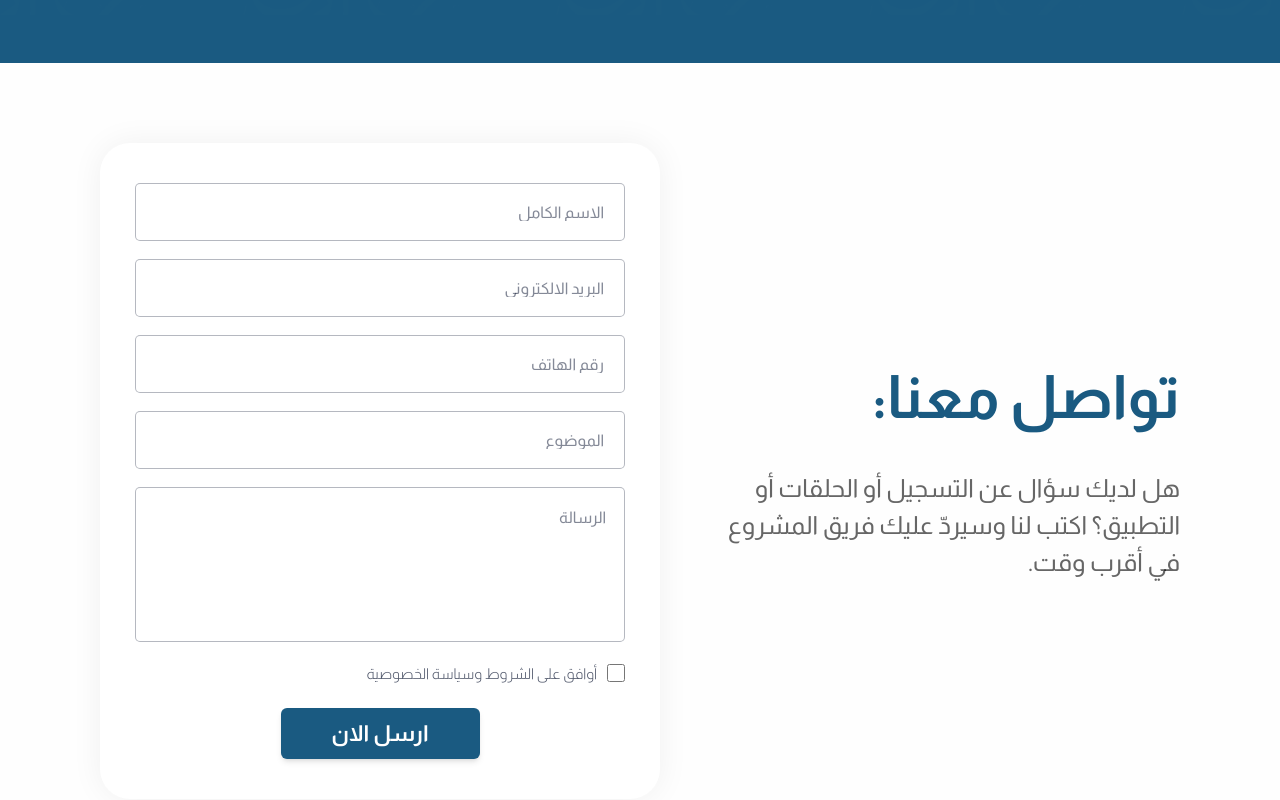
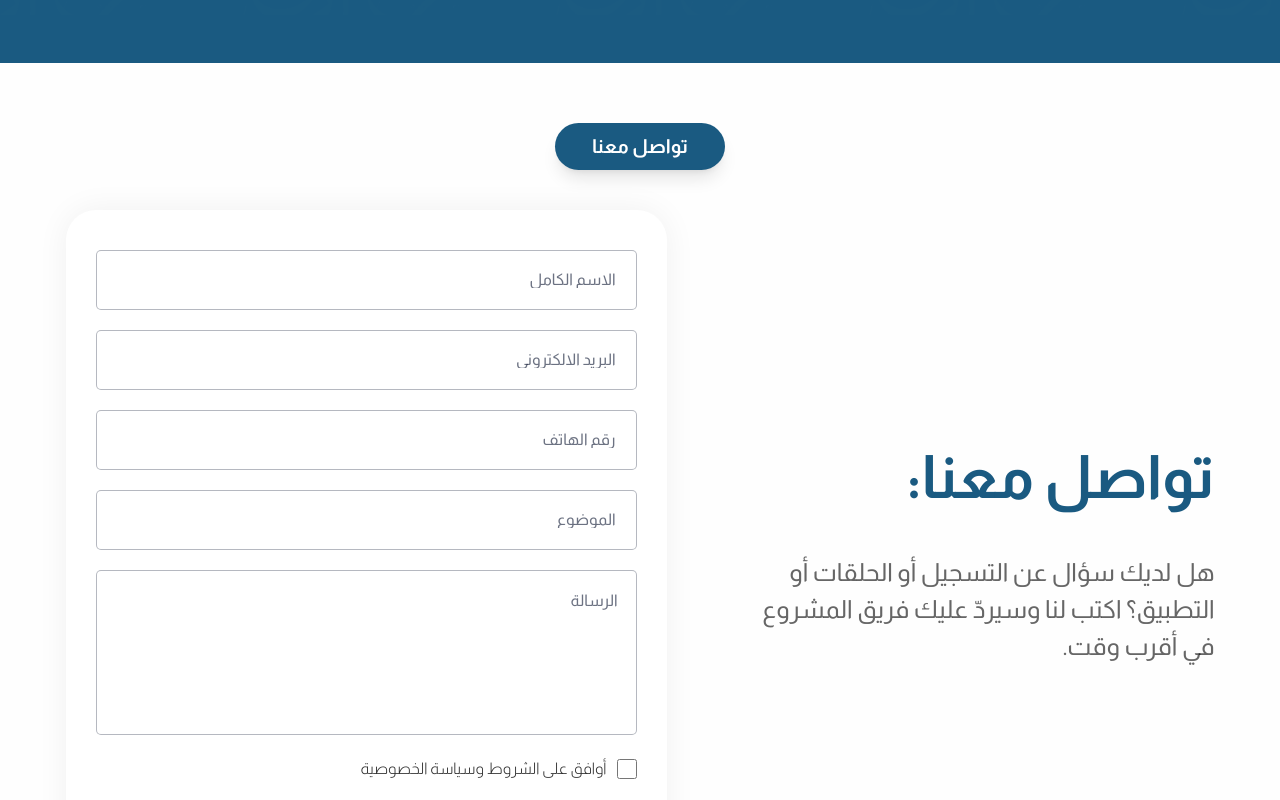
Before and after one commit to lo-ucif/hafez-web, a React (Vite) app: page / in a window 1280 px wide. Shown: the part 5900-6700 px from the top of the page. Built offline with nearby package versions, Linux system fonts and the light colour scheme.

Commit message:
feat: add Contact section component with form validation and success state

```diff
--- a/src/components/home/Contact.tsx
+++ b/src/components/home/Contact.tsx
@@ -1,6 +1,12 @@
 import { useState } from "react";
 import { motion, AnimatePresence } from "framer-motion";
+import SectionTitle from "../common/SectionTitle";
 
+/**
+ * Contact section matching Figma node 312:78 ("section 12").
+ * Features top SectionTitle pill badge, 2-column layout (text on right, form card on left in RTL),
+ * and clean styled form controls with validation.
+ */
 export default function Contact() {
   const [formData, setFormData] = useState({
     fullName: "",
@@ -40,29 +46,46 @@ export default function Contact() {
     <section
       id="contact"
       aria-label="تواصل معنا"
-      className="bg-[#fefefe] w-full py-[50px] md:py-[80px] px-4 sm:px-8 lg:px-[100px] flex justify-center items-center overflow-hidden"
+      className="bg-[#fefefe] w-full py-[40px] md:py-[60px] px-4 sm:px-8 lg:px-[100px] flex flex-col gap-[30px] md:gap-[40px] items-center justify-center relative overflow-hidden"
       dir="rtl"
+      data-node-id="312:78"
+      data-name="section 12"
     >
-      <div className="w-full max-w-[1240px] flex flex-col lg:flex-row items-center justify-between gap-10 lg:gap-[60px]">
-        {/* ── Text Section matching Figma node 298:81 (Right side in RTL) ── */}
-        <div className="w-full lg:w-[488px] flex flex-col gap-6 sm:gap-[30px] lg:gap-[36px] items-start text-right">
+      {/* Top Section Title Pill Badge matching Figma node 312:138 - 312:142 */}
+      <SectionTitle title="تواصل معنا" />
+
+      {/* Main 2-column Content matching Figma node 312:79 */}
+      <div
+        className="w-full max-w-[1240px] flex flex-col lg:flex-row items-center justify-center gap-10 lg:gap-[60px]"
+        data-node-id="312:79"
+      >
+        {/* ── 1. Text Section matching Figma node 312:101 (Right side in RTL) ── */}
+        <div
+          className="w-full lg:w-[488px] flex flex-col gap-6 sm:gap-[30px] lg:gap-[40px] items-start text-right shrink-0"
+          data-node-id="312:101"
+        >
           <h2
-            className="font-['Almarai:Bold'] font-bold text-[#1a5a81] text-[40px] sm:text-[50px] lg:text-[60px] tracking-[-0.6px] leading-[1.2] m-0"
+            className="font-['Almarai:Bold'] font-bold text-[#1a5a81] text-[36px] sm:text-[48px] lg:text-[60px] tracking-[-0.6px] leading-[1.2] m-0"
             dir="auto"
+            data-node-id="312:102"
           >
             تواصل معنا:
           </h2>
 
           <p
-            className="font-['Changa'] font-medium text-[20px] sm:text-[22px] lg:text-[25px] leading-[1.48] text-black/60 m-0"
+            className="font-['Changa:Medium'] font-medium text-[20px] sm:text-[22px] lg:text-[25px] leading-[1.48] text-[rgba(0,0,0,0.6)] m-0"
             dir="auto"
+            data-node-id="312:103"
           >
             هل لديك سؤال عن التسجيل أو الحلقات أو التطبيق؟ اكتب لنا وسيردّ عليك فريق المشروع في أقرب وقت.
           </p>
         </div>
 
-        {/* ── Form Card matching Figma node 298:83 (Left side in RTL) ── */}
-        <div className="bg-white w-full max-w-[560px] rounded-[30px] shadow-[0px_0px_31.9px_0px_rgba(0,0,0,0.06)] px-6 sm:px-[35px] py-[35px] sm:py-[40px] flex flex-col gap-[20px] relative shrink-0">
+        {/* ── 2. Form Card matching Figma node 312:80 (Left side in RTL) ── */}
+        <div
+          className="bg-white w-full max-w-[601px] rounded-[30px] shadow-[0px_0px_31.9px_0px_rgba(0,0,0,0.06)] px-6 sm:px-[30px] py-[35px] sm:py-[40px] flex flex-col gap-[20px] relative shrink-0"
+          data-node-id="312:80"
+        >
           <AnimatePresence mode="wait">
             {submitted ? (
               <motion.div
@@ -106,10 +129,10 @@ export default function Contact() {
                 initial={{ opacity: 0 }}
                 animate={{ opacity: 1 }}
                 exit={{ opacity: 0 }}
-                className="flex flex-col gap-[18px] w-full"
+                className="flex flex-col gap-[20px] w-full"
               >
-                {/* الاسم الكامل */}
-                <div className="h-[54px] sm:h-[58px] relative w-full">
+                {/* الاسم الكامل matching Figma node 312:81 */}
+                <div className="h-[60px] relative w-full" data-node-id="312:81">
                   <input
                     type="text"
                     required
@@ -118,13 +141,13 @@ export default function Contact() {
                     onChange={(e) =>
                       setFormData({ ...formData, fullName: e.target.value })
                     }
-                    className="w-full h-full bg-white border border-[#0a142f]/30 focus:border-[#1a5a81] focus:ring-1 focus:ring-[#1a5a81] focus:outline-none rounded-[5px] px-[20px] font-['Changa:Regular'] text-[15px] sm:text-[16px] text-[#0a142f] placeholder:text-[#0a142f]/50 transition-colors text-right"
+                    className="w-full h-full bg-white border border-[#0a142f]/30 focus:border-[#1a5a81] focus:ring-1 focus:ring-[#1a5a81] focus:outline-none rounded-[5px] px-[20px] font-['Changa:Regular'] text-[16px] text-[#0a142f] placeholder:text-[#0a142f]/60 transition-colors text-right"
                     dir="auto"
                   />
                 </div>
 
-                {/* البريد الالكتروني */}
-                <div className="h-[54px] sm:h-[58px] relative w-full">
+                {/* البريد الالكتروني matching Figma node 312:84 */}
+                <div className="h-[60px] relative w-full" data-node-id="312:84">
                   <input
                     type="email"
                     required
@@ -133,13 +156,13 @@ export default function Contact() {
                     onChange={(e) =>
                       setFormData({ ...formData, email: e.target.value })
                     }
-                    className="w-full h-full bg-white border border-[#0a142f]/30 focus:border-[#1a5a81] focus:ring-1 focus:ring-[#1a5a81] focus:outline-none rounded-[5px] px-[20px] font-['Changa:Regular'] text-[15px] sm:text-[16px] text-[#0a142f] placeholder:text-[#0a142f]/50 transition-colors text-right"
+                    className="w-full h-full bg-white border border-[#0a142f]/30 focus:border-[#1a5a81] focus:ring-1 focus:ring-[#1a5a81] focus:outline-none rounded-[5px] px-[20px] font-['Changa:Regular'] text-[16px] text-[#0a142f] placeholder:text-[#0a142f]/60 transition-colors text-right"
                     dir="auto"
                   />
                 </div>
 
-                {/* رقم الهاتف */}
-                <div className="h-[54px] sm:h-[58px] relative w-full">
+                {/* رقم الهاتف matching Figma node 312:87 */}
+                <div className="h-[60px] relative w-full" data-node-id="312:87">
                   <input
                     type="tel"
                     required
@@ -148,13 +171,13 @@ export default function Contact() {
                     onChange={(e) =>
                       setFormData({ ...formData, phone: e.target.value })
                     }
-                    className="w-full h-full bg-white border border-[#0a142f]/30 focus:border-[#1a5a81] focus:ring-1 focus:ring-[#1a5a81] focus:outline-none rounded-[5px] px-[20px] font-['Changa:Regular'] text-[15px] sm:text-[16px] text-[#0a142f] placeholder:text-[#0a142f]/50 transition-colors text-right"
+                    className="w-full h-full bg-white border border-[#0a142f]/30 focus:border-[#1a5a81] focus:ring-1 focus:ring-[#1a5a81] focus:outline-none rounded-[5px] px-[20px] font-['Changa:Regular'] text-[16px] text-[#0a142f] placeholder:text-[#0a142f]/60 transition-colors text-right"
                     dir="auto"
                   />
                 </div>
 
-                {/* الموضوع */}
-                <div className="h-[54px] sm:h-[58px] relative w-full">
+                {/* الموضوع matching Figma node 312:90 */}
+                <div className="h-[60px] relative w-full" data-node-id="312:90">
                   <input
                     type="text"
                     required
@@ -163,13 +186,13 @@ export default function Contact() {
                     onChange={(e) =>
                       setFormData({ ...formData, subject: e.target.value })
                     }
-                    className="w-full h-full bg-white border border-[#0a142f]/30 focus:border-[#1a5a81] focus:ring-1 focus:ring-[#1a5a81] focus:outline-none rounded-[5px] px-[20px] font-['Changa:Regular'] text-[15px] sm:text-[16px] text-[#0a142f] placeholder:text-[#0a142f]/50 transition-colors text-right"
+                    className="w-full h-full bg-white border border-[#0a142f]/30 focus:border-[#1a5a81] focus:ring-1 focus:ring-[#1a5a81] focus:outline-none rounded-[5px] px-[20px] font-['Changa:Regular'] text-[16px] text-[#0a142f] placeholder:text-[#0a142f]/60 transition-colors text-right"
                     dir="auto"
                   />
                 </div>
 
-                {/* الرسالة */}
-                <div className="h-[140px] sm:h-[155px] relative w-full">
+                {/* الرسالة matching Figma node 312:93 */}
+                <div className="h-[165px] relative w-full" data-node-id="312:93">
                   <textarea
                     required
                     placeholder="الرسالة"
@@ -177,13 +200,16 @@ export default function Contact() {
                     onChange={(e) =>
                       setFormData({ ...formData, message: e.target.value })
                     }
-                    className="w-full h-full bg-white border border-[#0a142f]/30 focus:border-[#1a5a81] focus:ring-1 focus:ring-[#1a5a81] focus:outline-none rounded-[5px] p-[16px] sm:p-[18px] font-['Changa:Regular'] text-[15px] sm:text-[16px] text-[#0a142f] placeholder:text-[#0a142f]/50 transition-colors resize-none text-right"
+                    className="w-full h-full bg-white border border-[#0a142f]/30 focus:border-[#1a5a81] focus:ring-1 focus:ring-[#1a5a81] focus:outline-none rounded-[5px] p-[18px] font-['Changa:Regular'] text-[16px] text-[#0a142f] placeholder:text-[#0a142f]/60 transition-colors resize-none text-right"
                     dir="auto"
                   />
                 </div>
 
-                {/* أوافق على الشروط وسياسة الخصوصية (المربع على اليمين والنص بجانبه) */}
-                <div className="flex items-center gap-2.5 pt-1">
+                {/* أوافق على الشروط وسياسة الخصوصية matching Figma node 312:96 */}
+                <div
+                  className="flex items-center gap-2.5 pt-1 w-full justify-start"
+                  data-node-id="312:96"
+                >
                   <input
                     type="checkbox"
                     id="contact-terms"
@@ -192,24 +218,26 @@ export default function Contact() {
                     onChange={(e) =>
                       setFormData({ ...formData, agreeTerms: e.target.checked })
                     }
-                    className="size-[18px] rounded-[3px] border-[#a4a4a4] border-[1.5px] accent-[#1a5a81] cursor-pointer"
+                    className="size-[20px] rounded-[3px] border-[#a4a4a4] border-[1.5px] accent-[#1a5a81] cursor-pointer"
                   />
                   <label
                     htmlFor="contact-terms"
-                    className="font-['Changa'] font-light text-[14px] sm:text-[15px] text-[#0a142f]/70 cursor-pointer select-none leading-none"
+                    className="font-['Changa'] font-light text-[15px] sm:text-[16px] text-[#303030] cursor-pointer select-none leading-none"
+                    data-node-id="312:98"
                   >
                     أوافق على الشروط وسياسة الخصوصية
                   </label>
                 </div>
 
-                {/* زر الإرسال matching Figma node 298:99 */}
-                <div className="flex justify-center pt-2">
+                {/* زر الإرسال matching Figma node 312:99 */}
+                <div className="flex justify-center pt-2 w-full">
                   <motion.button
                     type="submit"
                     disabled={isSubmitting}
                     whileHover={{ scale: 1.03 }}
                     whileTap={{ scale: 0.97 }}
-                    className="bg-[#1a5a81] hover:bg-[#154e70] h-[48px] sm:h-[51px] w-[180px] sm:w-[199px] rounded-[6px] text-white font-['Changa:SemiBold'] font-semibold text-[20px] sm:text-[22px] flex items-center justify-center transition-all cursor-pointer shadow-md disabled:opacity-60 disabled:cursor-not-allowed"
+                    data-node-id="312:99"
+                    className="bg-[#1a5a81] hover:bg-[#154e70] h-[51px] w-[199.57px] rounded-[6px] text-white font-['Changa:SemiBold'] font-semibold text-[22px] sm:text-[24px] flex items-center justify-center transition-all cursor-pointer shadow-md disabled:opacity-60 disabled:cursor-not-allowed"
                   >
                     {isSubmitting ? "..." : "ارسل الان"}
                   </motion.button>
```
